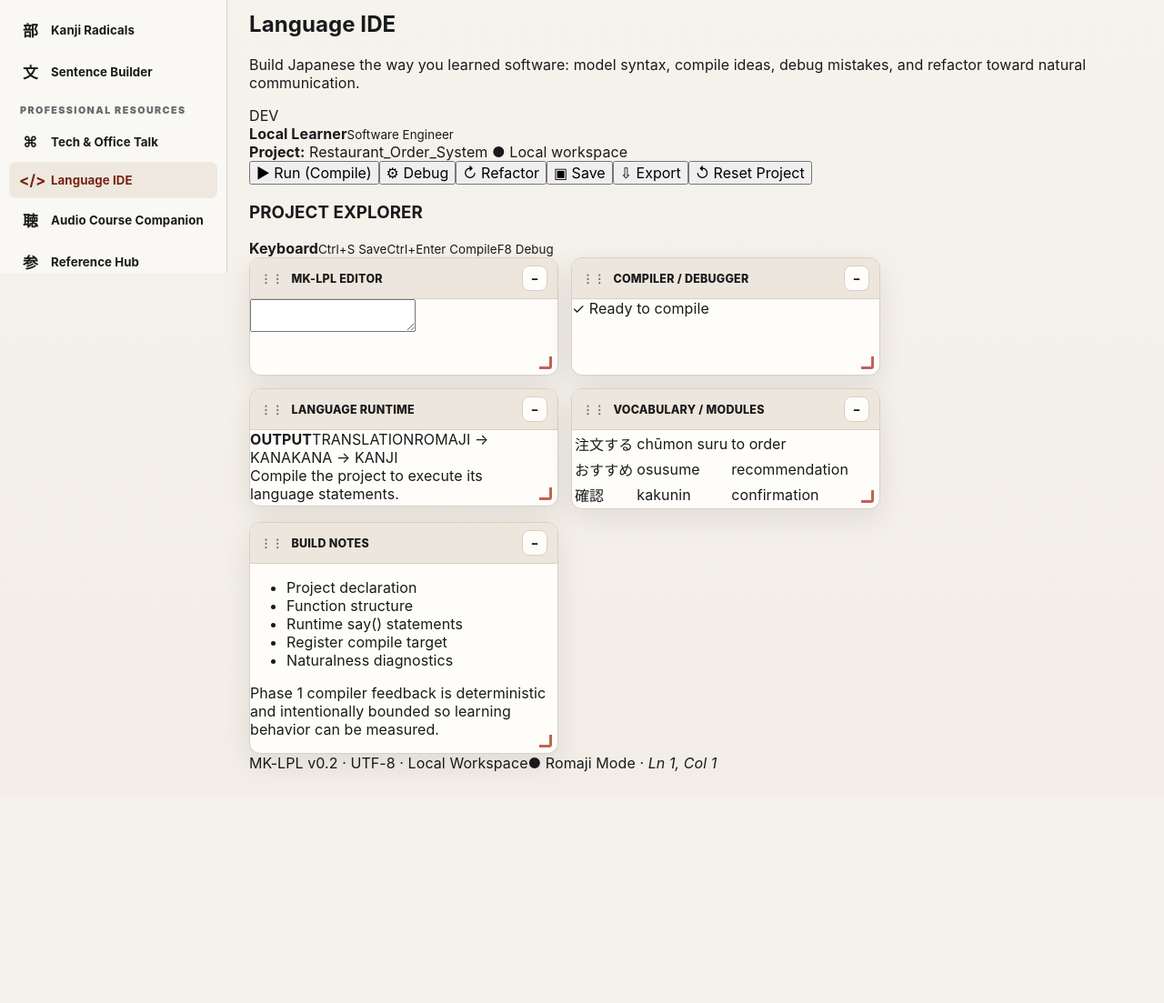
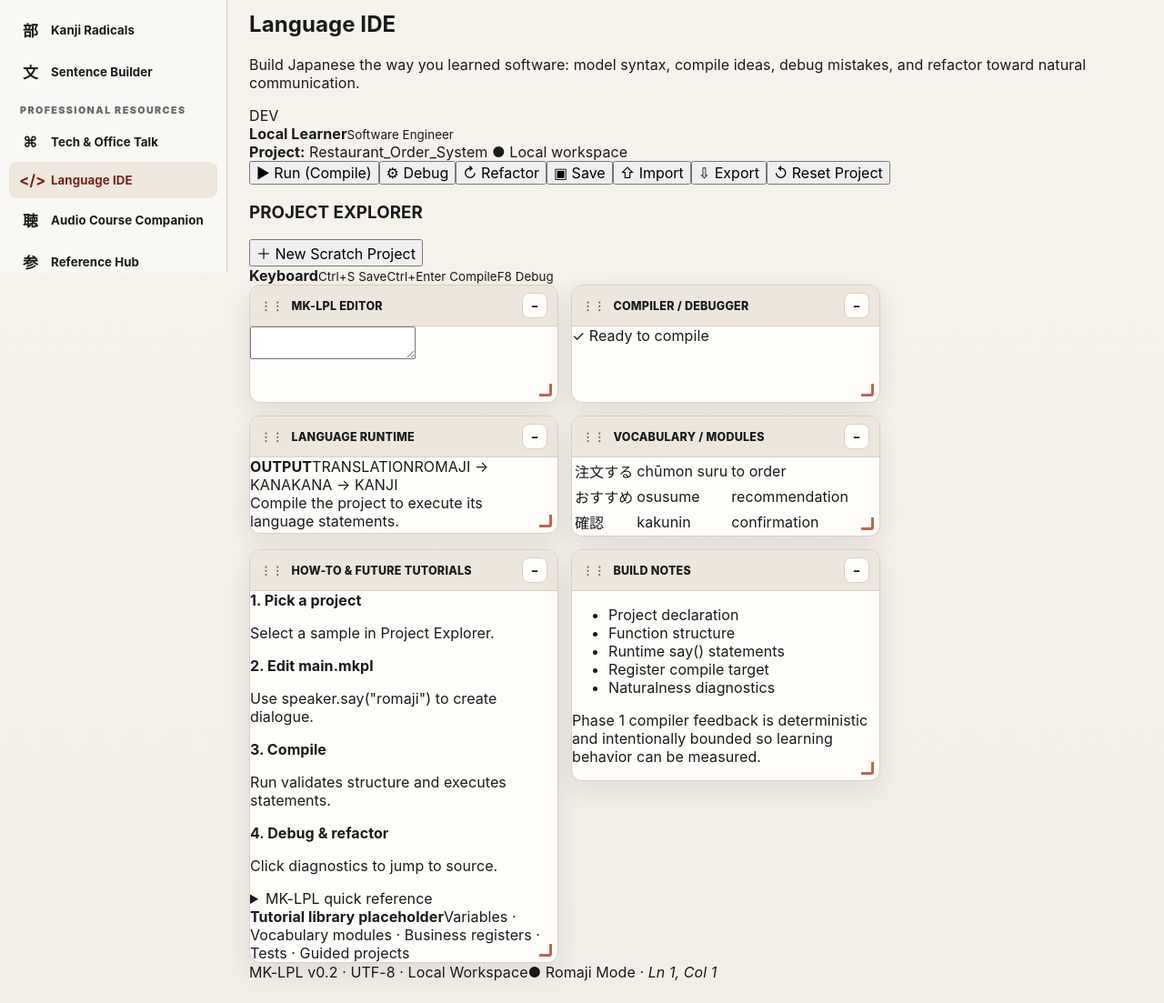
Before and after one commit to eabdiel/ManabiKobo, a Flask app: page /en/language-ide/ in a window 1280 px wide. Shown: the part 500-1603 px from the top of the page at 91% size. Before the commit the page ends 1349 px from the top, so only its background shows below. Run offline with Flask 3, Linux system fonts and the light colour scheme.

Commit message:
ide update

```diff
--- a/app/templates/ide/workspace.html
+++ b/app/templates/ide/workspace.html
@@ -3,13 +3,13 @@
 {% block content %}
 <link rel="stylesheet" href="{{ url_for('static',filename='css/language-ide.css') }}?v=2.0">
 <section class="ide-hero"><img src="{{ url_for('static',filename='assets/manabi-kobo-banner.png') }}" alt=""><div><span class="section-kicker">LANGUAGE ENGINEERING</span><h1>Language IDE</h1><p>Build Japanese the way you learned software: model syntax, compile ideas, debug mistakes, and refactor toward natural communication.</p></div><div class="ide-profile"><div class="ide-avatar">DEV</div><span><b>Local Learner</b><small>Software Engineer</small></span></div></section>
-<div class="ide-commandbar"><div><b>Project:</b> <span data-ide-project-name>Restaurant_Order_System</span> <span class="ide-saved">● Local workspace</span></div><div class="ide-actions"><button class="ide-primary" data-ide-run>▶ Run (Compile)</button><button data-ide-debug>⚙ Debug</button><button data-ide-refactor>↻ Refactor</button><button data-ide-save>▣ Save</button><button data-ide-export>⇩ Export</button><button data-ide-reset-project>↺ Reset Project</button></div></div>
-<section class="ide-layout"><aside class="ide-project-pane"><h3>PROJECT EXPLORER</h3><div data-ide-explorer></div><div class="ide-shortcuts"><b>Keyboard</b><small>Ctrl+S Save</small><small>Ctrl+Enter Compile</small><small>F8 Debug</small></div></aside>
+<div class="ide-commandbar"><div><b>Project:</b> <span data-ide-project-name>Restaurant_Order_System</span> <span class="ide-saved">● Local workspace</span></div><div class="ide-actions"><button class="ide-primary" data-ide-run>▶ Run (Compile)</button><button data-ide-debug>⚙ Debug</button><button data-ide-refactor>↻ Refactor</button><button data-ide-save>▣ Save</button><button data-ide-import>⇧ Import</button><button data-ide-export>⇩ Export</button><button data-ide-reset-project>↺ Reset Project</button></div></div>
+<section class="ide-layout"><aside class="ide-project-pane"><h3>PROJECT EXPLORER</h3><div data-ide-explorer></div><button class="ide-new-project" data-ide-new-project>＋ New Scratch Project</button><div class="ide-shortcuts"><b>Keyboard</b><small>Ctrl+S Save</small><small>Ctrl+Enter Compile</small><small>F8 Debug</small></div></aside>
 <section class="ide-workbench" data-mk-canvas="language-ide-v2">
 <article class="ide-tile ide-editor-tile" data-mk-tile="editor"><div data-mk-toolbar><span data-mk-drag>⋮⋮</span><span>MK-LPL EDITOR</span><button data-mk-minimize>−</button></div><div data-mk-body><div class="ide-tabs" data-ide-tabs></div><textarea class="ide-code" spellcheck="false" data-ide-source></textarea></div></article>
 <article class="ide-tile ide-compiler" data-mk-tile="compiler"><div data-mk-toolbar><span data-mk-drag>⋮⋮</span><span>COMPILER / DEBUGGER</span><button data-mk-minimize>−</button></div><div data-mk-body><div class="ide-compile-status" data-ide-status>✓ Ready to compile</div><div data-ide-diagnostics></div></div></article>
 <article class="ide-tile ide-runtime" data-mk-tile="runtime"><div data-mk-toolbar><span data-mk-drag>⋮⋮</span><span>LANGUAGE RUNTIME</span><button data-mk-minimize>−</button></div><div data-mk-body><div class="ide-runtime-tabs"><b>OUTPUT</b><span>TRANSLATION</span><span>ROMAJI → KANA</span><span>KANA → KANJI</span></div><div data-ide-runtime-output><div class="ide-empty">Compile the project to execute its language statements.</div></div></div></article>
 <article class="ide-tile ide-vocab" data-mk-tile="vocabulary"><div data-mk-toolbar><span data-mk-drag>⋮⋮</span><span>VOCABULARY / MODULES</span><button data-mk-minimize>−</button></div><div data-mk-body><table><tr><td>注文する</td><td>chūmon suru</td><td>to order</td></tr><tr><td>おすすめ</td><td>osusume</td><td>recommendation</td></tr><tr><td>確認</td><td>kakunin</td><td>confirmation</td></tr></table></div></article>
-<article class="ide-tile ide-tests" data-mk-tile="tests"><div data-mk-toolbar><span data-mk-drag>⋮⋮</span><span>BUILD NOTES</span><button data-mk-minimize>−</button></div><div data-mk-body><ul><li>Project declaration</li><li>Function structure</li><li>Runtime say() statements</li><li>Register compile target</li><li>Naturalness diagnostics</li></ul><p class="ide-research-note">Phase 1 compiler feedback is deterministic and intentionally bounded so learning behavior can be measured.</p></div></article>
+<article class="ide-tile ide-tutorials" data-mk-tile="tutorials"><div data-mk-toolbar><span data-mk-drag>⋮⋮</span><span>HOW-TO & FUTURE TUTORIALS</span><button data-mk-minimize>−</button></div><div data-mk-body><div class="ide-guide-grid"><section><b>1. Pick a project</b><p>Select a sample in Project Explorer.</p></section><section><b>2. Edit main.mkpl</b><p>Use speaker.say("romaji") to create dialogue.</p></section><section><b>3. Compile</b><p>Run validates structure and executes statements.</p></section><section><b>4. Debug & refactor</b><p>Click diagnostics to jump to source.</p></section></div><details><summary>MK-LPL quick reference</summary><pre>project My_Project\nimport japanese.business\n\nfunction greet():\n    speaker.say("hajimemashite")\n\ncompile japanese.polite\nend</pre></details><div class="ide-tutorial-roadmap"><b>Tutorial library placeholder</b><span>Variables · Vocabulary modules · Business registers · Tests · Guided projects</span></div></div></article><article class="ide-tile ide-tests" data-mk-tile="tests"><div data-mk-toolbar><span data-mk-drag>⋮⋮</span><span>BUILD NOTES</span><button data-mk-minimize>−</button></div><div data-mk-body><ul><li>Project declaration</li><li>Function structure</li><li>Runtime say() statements</li><li>Register compile target</li><li>Naturalness diagnostics</li></ul><p class="ide-research-note">Phase 1 compiler feedback is deterministic and intentionally bounded so learning behavior can be measured.</p></div></article>
 </section></section><div class="ide-statusbar"><span>MK-LPL v0.2 · UTF-8 · Local Workspace</span><span>● Romaji Mode · <i data-ide-cursor>Ln 1, Col 1</i></span></div>
 {% endblock %}{% block scripts %}<script src="{{ url_for('static',filename='js/language-ide.js') }}?v=2.0" defer></script>{% endblock %}
```
